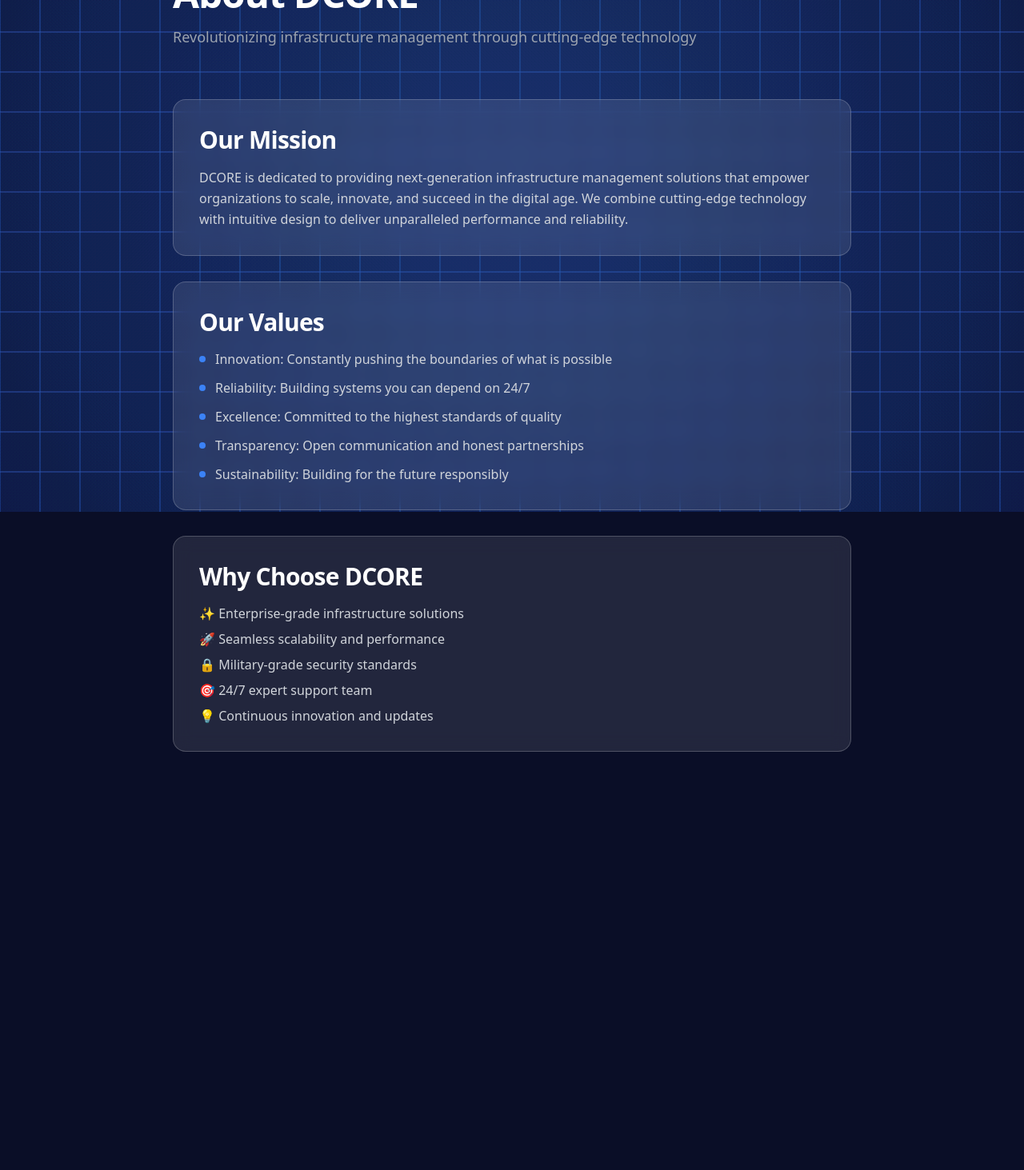
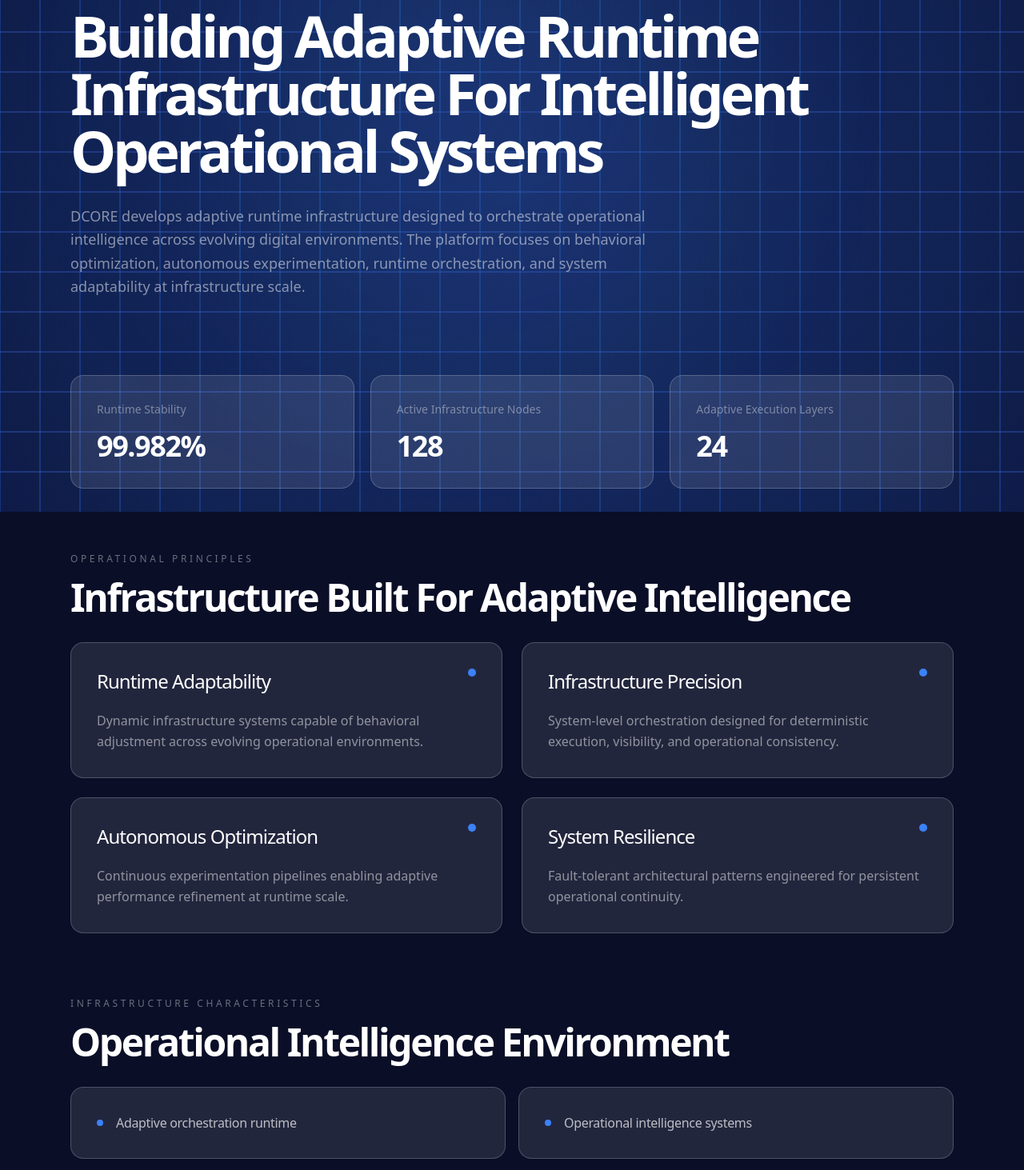
Before and after one commit to davix-tech/Dcore.name.ng, a Next.js app: page /about in a window 1280 px wide. Shown: the part 160-1623 px from the top of the page at 80% size. Before the commit the page ends 1180 px from the top, so only its background shows below. Built offline with nearby package versions, Linux system fonts and the light colour scheme.

Commit message:
Refine animations and add principles/characteristics
Updated animation properties and added principles and characteristics sections.

```diff
--- a/app/about/page.tsx
+++ b/app/about/page.tsx
@@ -8,86 +8,202 @@
   visible: {
     opacity: 1,
     transition: {
-      staggerChildren: 0.1,
+      staggerChildren: 0.12,
       delayChildren: 0.2,
     },
   },
 }
 
 const itemVariants = {
-  hidden: { opacity: 0, y: 20 },
+  hidden: {
+    opacity: 0,
+    y: 24,
+    filter: 'blur(12px)',
+  },
   visible: {
     opacity: 1,
     y: 0,
-    transition: { duration: 0.5 },
+    filter: 'blur(0px)',
+    transition: {
+      duration: 0.7,
+      ease: [0.22, 1, 0.36, 1],
+    },
   },
 }
 
+const principles = [
+  {
+    title: 'Runtime Adaptability',
+    description:
+      'Dynamic infrastructure systems capable of behavioral adjustment across evolving operational environments.',
+  },
+  {
+    title: 'Infrastructure Precision',
+    description:
+      'System-level orchestration designed for deterministic execution, visibility, and operational consistency.',
+  },
+  {
+    title: 'Autonomous Optimization',
+    description:
+      'Continuous experimentation pipelines enabling adaptive performance refinement at runtime scale.',
+  },
+  {
+    title: 'System Resilience',
+    description:
+      'Fault-tolerant architectural patterns engineered for persistent operational continuity.',
+  },
+]
+
+const characteristics = [
+  'Adaptive orchestration runtime',
+  'Operational intelligence systems',
+  'Behavioral optimization infrastructure',
+  'Autonomous experimentation environments',
+  'Infrastructure-grade security architecture',
+  'Real-time runtime monitoring systems',
+]
+
 export default function AboutPage() {
   return (
-    <div className="relative min-h-screen pt-32 pb-20">
-      <div className="max-w-4xl mx-auto px-6 relative z-10">
+    <div className="relative min-h-screen overflow-hidden pt-32 pb-24">
+      {/* Ambient Runtime Background */}
+      <div className="absolute inset-0 opacity-[0.04] pointer-events-none">
+        <div
+          className="
+            absolute inset-0
+            bg-[linear-gradient(rgba(255,255,255,0.08)_1px,transparent_1px),linear-gradient(90deg,rgba(255,255,255,0.08)_1px,transparent_1px)]
+            bg-[size:72px_72px]
+          "
+        />
+      </div>
+
+      {/* Runtime Glow */}
+      <div className="absolute top-0 left-1/4 w-[500px] h-[500px] bg-blue-500/10 blur-[140px] rounded-full pointer-events-none" />
+
+      <div className="max-w-6xl mx-auto px-6 relative z-10">
+        {/* Hero */}
         <motion.div
-          initial={{ opacity: 0, y: 20 }}
+          initial={{ opacity: 0, y: 24 }}
           animate={{ opacity: 1, y: 0 }}
-          transition={{ duration: 0.5 }}
-          className="mb-16"
+          transition={{ duration: 0.8 }}
+          className="mb-24"
         >
-          <h1 className="heading-2 mb-4">About DCORE</h1>
-          <p className="text-gray-400 text-lg">
-            Revolutionizing infrastructure management through cutting-edge technology
+          <div className="flex items-center gap-3 mb-6">
+            <div className="w-3 h-3 rounded-full bg-blue-500 runtime-pulse" />
+            <span className="text-xs tracking-[0.32em] uppercase text-white/40">
+              Infrastructure Intelligence Layer
+            </span>
+          </div>
+
+          <h1 className="text-5xl md:text-7xl font-semibold tracking-[-0.06em] leading-none mb-8 max-w-5xl">
+            Building Adaptive Runtime Infrastructure
+            For Intelligent Operational Systems
+          </h1>
+
+          <p className="text-lg text-white/50 max-w-3xl leading-relaxed">
+            DCORE develops adaptive runtime infrastructure designed to orchestrate
+            operational intelligence across evolving digital environments.
+            The platform focuses on behavioral optimization, autonomous
+            experimentation, runtime orchestration, and system adaptability
+            at infrastructure scale.
           </p>
         </motion.div>
 
+        {/* Operational Metrics */}
         <motion.div
           variants={containerVariants}
           initial="hidden"
           animate="visible"
-          className="space-y-8"
+          className="grid grid-cols-1 md:grid-cols-3 gap-5 mb-20"
         >
-          <motion.div variants={itemVariants}>
-            <GlassCard>
-              <h3 className="heading-3 mb-4">Our Mission</h3>
-              <p className="text-gray-300 leading-relaxed">
-                DCORE is dedicated to providing next-generation infrastructure management solutions that empower organizations to scale, innovate, and succeed in the digital age. We combine cutting-edge technology with intuitive design to deliver unparalleled performance and reliability.
-              </p>
-            </GlassCard>
+          {[
+            ['Runtime Stability', '99.982%'],
+            ['Active Infrastructure Nodes', '128'],
+            ['Adaptive Execution Layers', '24'],
+          ].map(([label, value], i) => (
+            <motion.div key={i} variants={itemVariants}>
+              <GlassCard>
+                <div className="text-white/40 text-sm mb-4">{label}</div>
+                <div className="text-4xl font-semibold tracking-[-0.04em]">
+                  {value}
+                </div>
+              </GlassCard>
+            </motion.div>
+          ))}
+        </motion.div>
+
+        {/* Operational Principles */}
+        <motion.div
+          variants={containerVariants}
+          initial="hidden"
+          animate="visible"
+          className="mb-20"
+        >
+          <motion.div variants={itemVariants} className="mb-8">
+            <div className="text-xs tracking-[0.3em] uppercase text-white/40 mb-4">
+              Operational Principles
+            </div>
+
+            <h2 className="text-3xl md:text-5xl font-semibold tracking-[-0.05em]">
+              Infrastructure Built For Adaptive Intelligence
+            </h2>
           </motion.div>
 
-          <motion.div variants={itemVariants}>
-            <GlassCard>
-              <h3 className="heading-3 mb-4">Our Values</h3>
-              <div className="space-y-3">
-                {[
-                  'Innovation: Constantly pushing the boundaries of what is possible',
-                  'Reliability: Building systems you can depend on 24/7',
-                  'Excellence: Committed to the highest standards of quality',
-                  'Transparency: Open communication and honest partnerships',
-                  'Sustainability: Building for the future responsibly',
-                ].map((value, i) => (
-                  <div key={i} className="flex items-start gap-3">
-                    <div className="w-2 h-2 bg-dcore-blue rounded-full mt-2"></div>
-                    <span className="text-gray-300">{value}</span>
+          <div className="grid grid-cols-1 md:grid-cols-2 gap-6">
+            {principles.map((principle, i) => (
+              <motion.div key={i} variants={itemVariants}>
+                <GlassCard>
+                  <div className="flex items-start justify-between mb-5">
+                    <h3 className="text-2xl font-medium tracking-[-0.04em]">
+                      {principle.title}
+                    </h3>
+
+                    <div className="w-2.5 h-2.5 rounded-full bg-blue-500 runtime-pulse" />
                   </div>
-                ))}
-              </div>
-            </GlassCard>
+
+                  <p className="text-white/50 leading-relaxed">
+                    {principle.description}
+                  </p>
+                </GlassCard>
+              </motion.div>
+            ))}
+          </div>
+        </motion.div>
+
+        {/* Infrastructure Characteristics */}
+        <motion.div
+          variants={containerVariants}
+          initial="hidden"
+          animate="visible"
+        >
+          <motion.div variants={itemVariants} className="mb-8">
+            <div className="text-xs tracking-[0.3em] uppercase text-white/40 mb-4">
+              Infrastructure Characteristics
+            </div>
+
+            <h2 className="text-3xl md:text-5xl font-semibold tracking-[-0.05em]">
+              Operational Intelligence Environment
+            </h2>
           </motion.div>
 
-          <motion.div variants={itemVariants}>
-            <GlassCard>
-              <h3 className="heading-3 mb-4">Why Choose DCORE</h3>
-              <ul className="space-y-2 text-gray-300">
-                <li>✨ Enterprise-grade infrastructure solutions</li>
-                <li>🚀 Seamless scalability and performance</li>
-                <li>🔒 Military-grade security standards</li>
-                <li>🎯 24/7 expert support team</li>
-                <li>💡 Continuous innovation and updates</li>
-              </ul>
-            </GlassCard>
+          <motion.div
+            variants={itemVariants}
+            className="grid grid-cols-1 md:grid-cols-2 gap-4"
+          >
+            {characteristics.map((item, i) => (
+              <GlassCard key={i}>
+                <div className="flex items-center gap-4">
+                  <div className="w-2 h-2 rounded-full bg-blue-500" />
+
+                  <span className="text-white/70 tracking-[-0.02em]">
+                    {item}
+                  </span>
+                </div>
+              </GlassCard>
+            ))}
           </motion.div>
         </motion.div>
       </div>
     </div>
   )
-}
+      }
```
